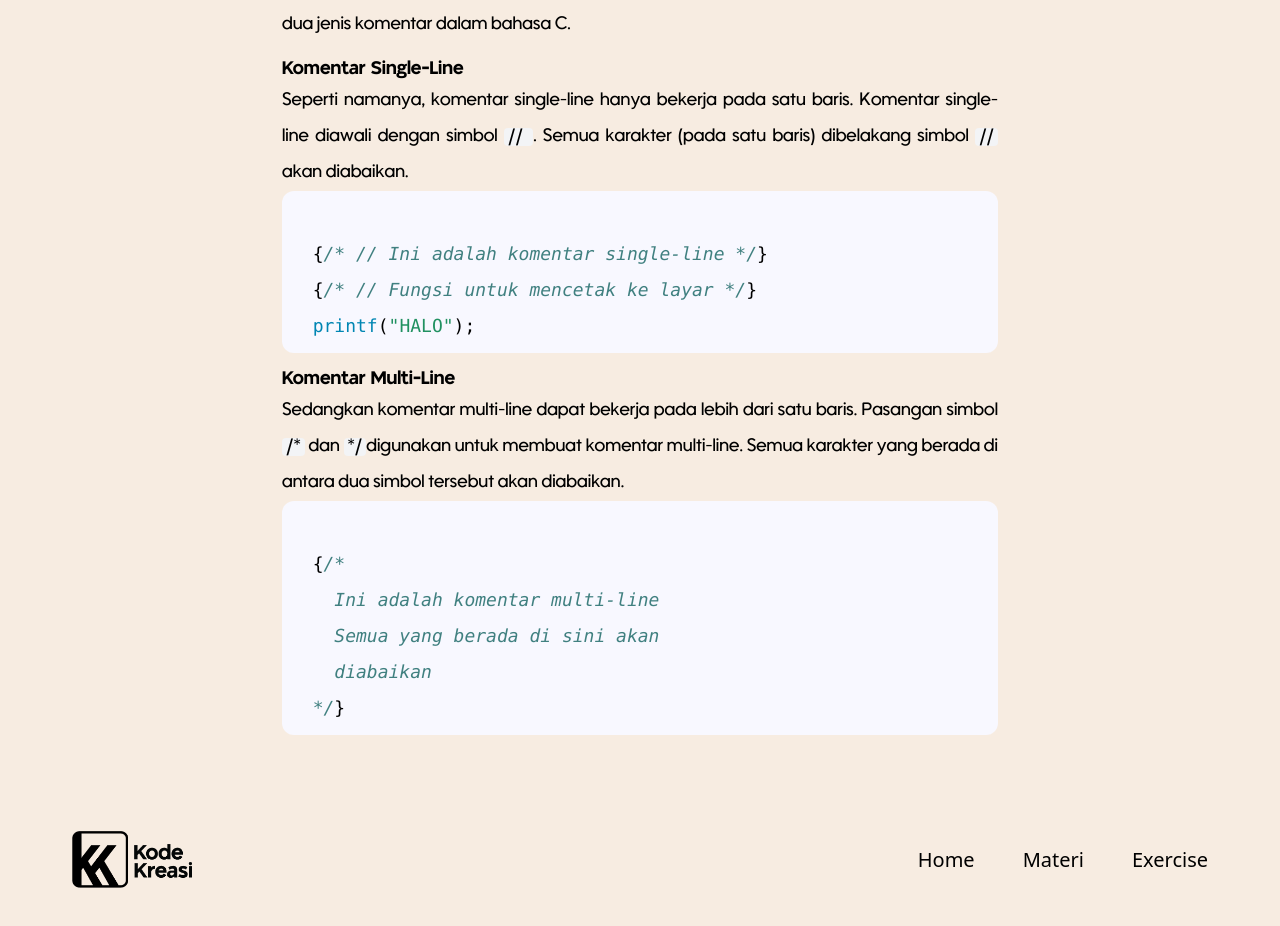
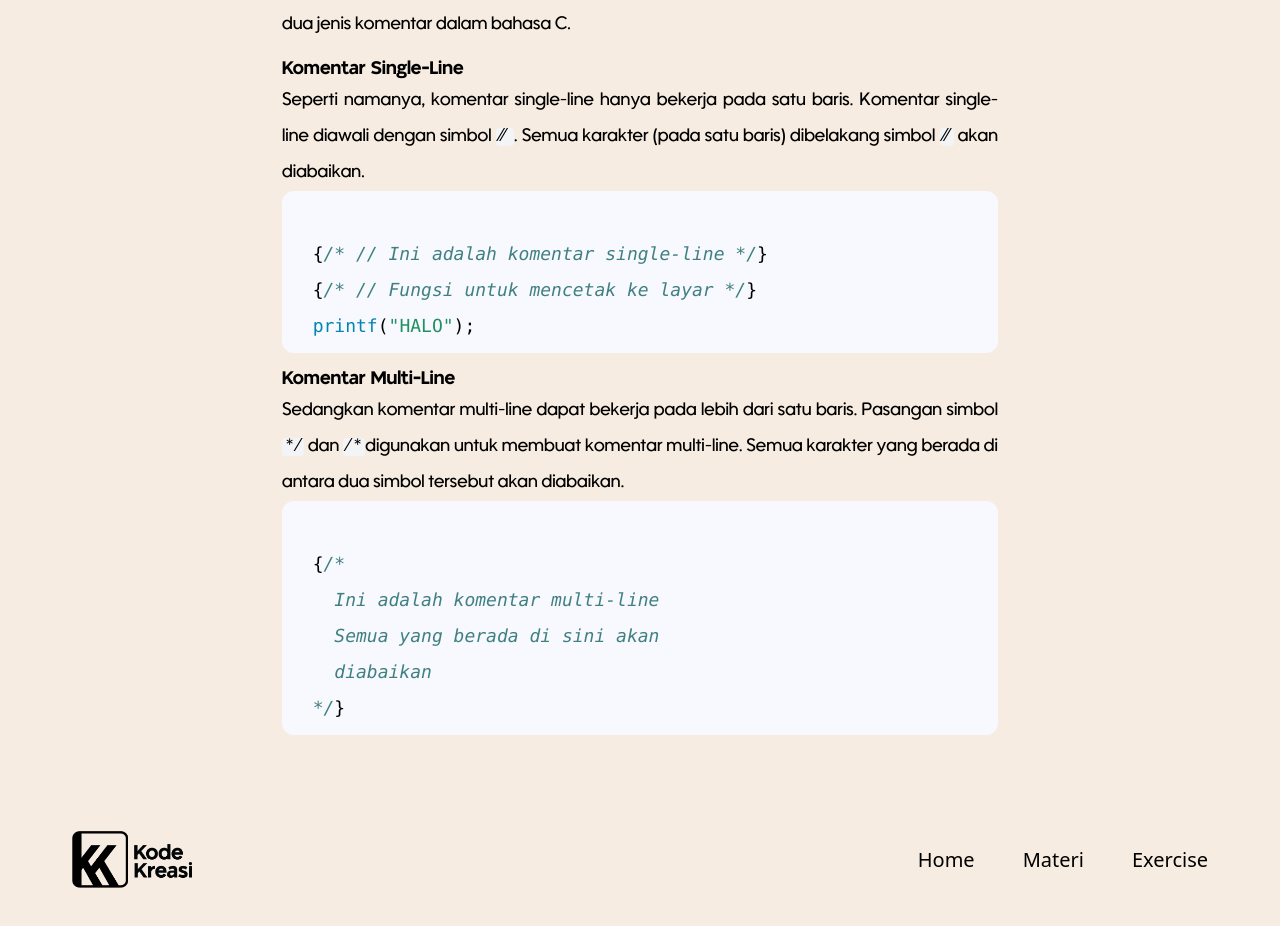
Before and after one commit to nmFaizz/kode-kreasi, a Next.js app: page /materi/dasprog in a window 1280 px wide. Shown: the part 3207-4133 px from the top of the page. Built offline with nearby package versions, Linux system fonts and the light colour scheme.

Commit message:
fix comment

```diff
--- a/src/app/materi/dasprog/page.tsx
+++ b/src/app/materi/dasprog/page.tsx
@@ -192,9 +192,9 @@ export default function DasprogPage() {
           <p>
             Seperti namanya, komentar single-line hanya bekerja pada satu baris.
             Komentar single-line diawali dengan simbol{' '}
-            <span className="bg-gray-100 px-1 rounded">// </span>. Semua karakter
+            <span className="bg-gray-100 px-1 rounded">&frasl;&frasl; </span>. Semua karakter
             (pada satu baris) dibelakang simbol{' '}
-            <span className="bg-gray-100 px-1 rounded">//</span> akan diabaikan.
+            <span className="bg-gray-100 px-1 rounded">&frasl;&frasl;</span> akan diabaikan.
           </p>
           <SyntaxHighlighter language="c" style={docco} className="rounded-xl">
             {singleLineComment}
@@ -203,8 +203,8 @@ export default function DasprogPage() {
           <h2 className="font-semibold font-tango text-lg mt-3">Komentar Multi-Line</h2>
           <p>
             Sedangkan komentar multi-line dapat bekerja pada lebih dari satu baris.
-            Pasangan simbol <span className="bg-gray-100 px-1 rounded">/*</span> dan{' '}
-            <span className="bg-gray-100 px-1 rounded">*/</span>digunakan untuk
+            Pasangan simbol <span className="bg-gray-100 px-1 rounded">* &frasl;</span> dan{' '}
+            <span className="bg-gray-100 px-1 rounded">&frasl; *</span>digunakan untuk
             membuat komentar multi-line. Semua karakter yang berada di antara dua simbol
             tersebut akan diabaikan.
           </p>
```
